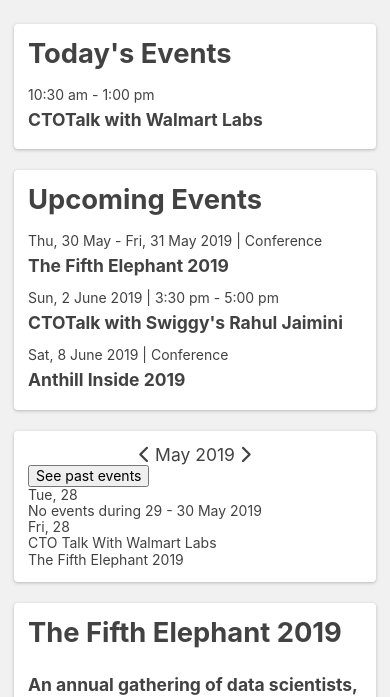
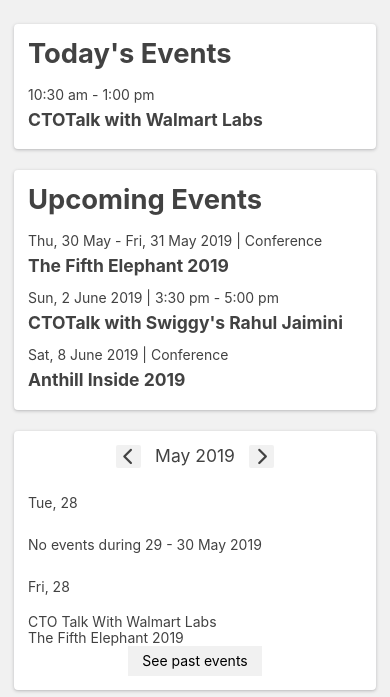
Before and after one commit to architchandra/events-interface, a plain HTML site: page index.html in a window 390 px wide. Shown: the part 113-810 px from the top of the page. Drawn offline with nearby package versions, Linux system fonts and the light colour scheme.

Commit message:
Add styles for the mobile calendar section

```diff
--- a/css/style.css
+++ b/css/style.css
@@ -103,9 +103,63 @@ li  {
 }
 
 
-/* Mobile calendar */
+/* Mobile calendar month navigation */
 
 .month-nav  {
+  align-items: center;
+  display: flex;
   font-size: 1.25rem;
+  justify-content: center;
+  margin-bottom: 1rem;
   text-align: center;
 }
+
+.month-nav--current  {
+  margin-left: 1rem;
+  margin-right: 1rem;
+}
+
+.month-nav--prev,
+.month-nav--next  {
+  background-color: #f1f1f1;
+  border-radius: 2px;
+  cursor: pointer;
+  display: inline-block;
+}
+
+.fa-chevron-left,
+.fa-chevron-right  {
+  margin: 0.2rem 0.5rem;
+}
+
+
+/* Mobile calendar past events button */
+
+.calendar-mobile--month-past-events  {
+  text-align: center;
+}
+
+.month-past-events--btn  {
+  background-color: #f1f1f1;
+  padding: 0.5rem 1rem;
+  border: none;
+}
+
+
+/* Mobile calendar grid */
+
+.m-cal--grid-row  {
+  align-items: center;
+  height: 3rem;
+  display: flex;
+  flex-flow: row nowrap;
+}
+
+.m-cal--grid-row:last-child  {
+  margin-bottom: 0.4rem;
+}
+
+.grid-row--date  {
+  width: 20%;
+  margin-right: 0.5rem;
+}
--- a/index.html
+++ b/index.html
@@ -43,9 +43,6 @@
           <span class="month-nav--current">May 2019</span>
           <span class="month-nav--next"><i class="fas fa-chevron-right"></i></span>
         </div> <!-- calendar-mobile--month-navigation -->
-        <div class="calendar-mobile--month-past-events">
-          <button class="month-past-events--btn">See past events</button>
-        </div>
         <div class="calendar-mobile--main m-cal">
           <div class="m-cal--container">
             <div class="m-cal--grid">
@@ -73,6 +70,9 @@
             </div> <!-- m-cal--events-list -->
           </div> <!-- m-cal--container -->
         </div> <!-- m-cal -->
+        <div class="calendar-mobile--month-past-events">
+          <button class="month-past-events--btn">See past events</button>
+        </div>
       </section> <!-- calendar-mobile-block -->
       <section class="page-block event-details-container">
         <div class="event-details">
```
